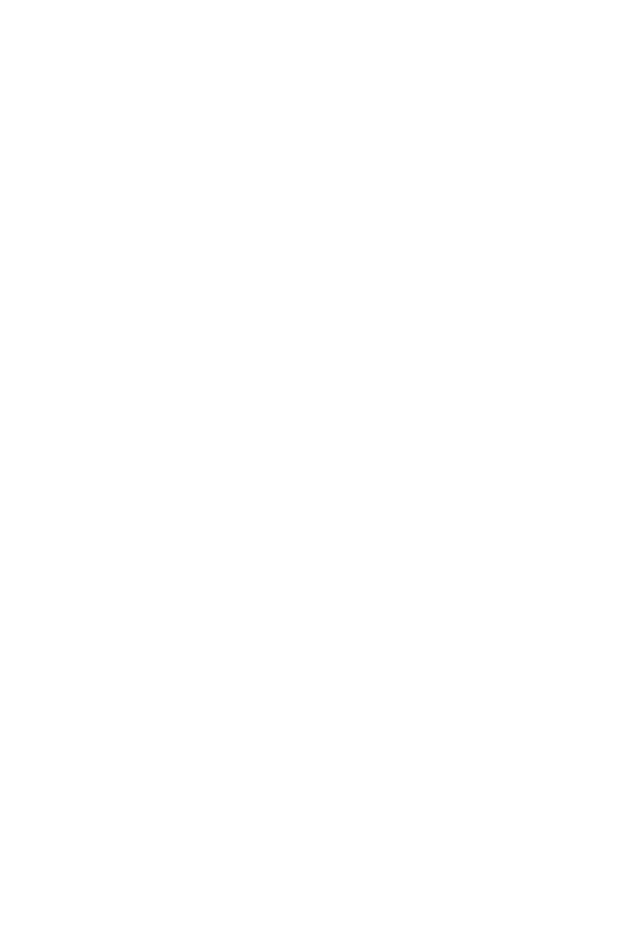
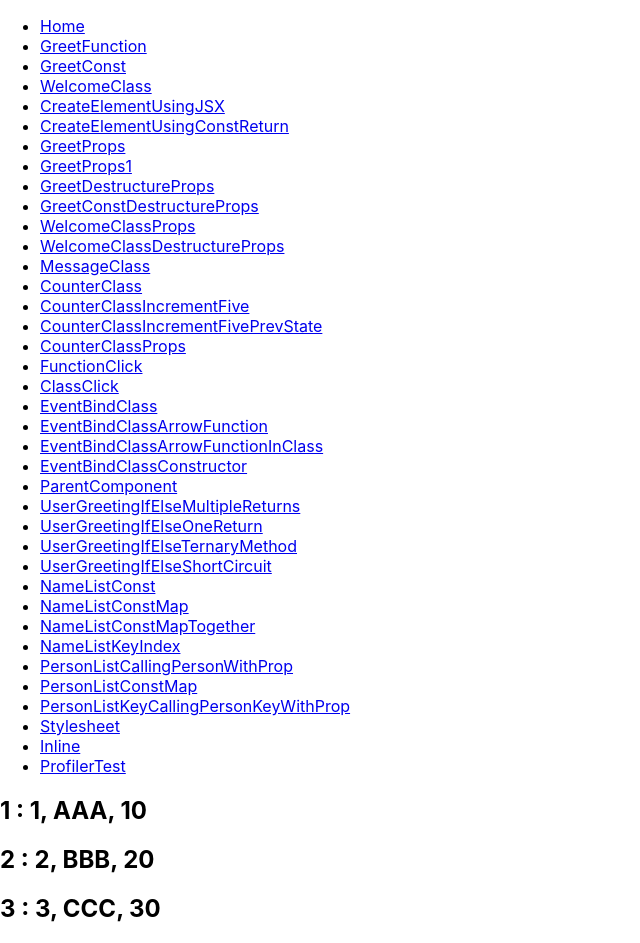
Before and after one commit to manumit-mukund/react_repository, a React (Create React App) app in the folder hello-world-app/: page /PersonListKeyCallingPersonKeyWithProp in a window 1280 px wide. Before the commit this address had no page. Shown: the whole page, without its empty margins (0-640 px from the left). Before the commit the page ends 800 px from the top, so only its background shows below. Built offline with nearby package versions, Linux system fonts and the light colour scheme; the HTML template or start-up script is replaced by a standard one.

Commit message:
Commit changes...

```diff
--- a/hello-world-app/src/App.js
+++ b/hello-world-app/src/App.js
@@ -10,7 +10,7 @@
   EventBindClass, EventBindClassArrowFunction, EventBindClassArrowFunctionInClass,
   EventBindClassConstructor, ParentComponent, UserGreetingIfElseMultipleReturns,
   UserGreetingIfElseOneReturn, UserGreetingIfElseTernaryMethod, UserGreetingIfElseShortCircuit,
-  NameListConst, NameListConstMap, NameListConstMapTogether, NameListKeyIndex, PersonListCallingPersonWithProp, PersonListConstMap, PersonListKey,
+  NameListConst, NameListConstMap, NameListConstMapTogether, NameListKeyIndex, PersonListCallingPersonWithProp, PersonListConstMap, PersonListKeyCallingPersonKeyWithProp,
   Stylesheet,
   Inline, Home, Layout, ProfilerTest
 } from './components/pages';
@@ -57,7 +57,7 @@
           <Route path="NameListKeyIndex" element={<NameListKeyIndex />} />
           <Route path="PersonListCallingPersonWithProp" element={<PersonListCallingPersonWithProp />} />
           <Route path="PersonListConstMap" element={<PersonListConstMap />} />
-          <Route path="PersonListKey" element={<PersonListKey />} />
+          <Route path="PersonListKeyCallingPersonKeyWithProp" element={<PersonListKeyCallingPersonKeyWithProp />} />
           <Route path="Stylesheet" element={<Stylesheet primary={false} />} />
           <Route path="Inline" element={<Inline />} />
           <Route path="ProfilerTest" element={<ProfilerTest />} />
--- a/hello-world-app/src/components/Layout.js
+++ b/hello-world-app/src/components/Layout.js
@@ -109,7 +109,7 @@
             <Link to="/PersonListConstMap">PersonListConstMap</Link>
           </li>
           <li>
-            <Link to="/PersonListKey">PersonListKey</Link>
+            <Link to="/PersonListKeyCallingPersonKeyWithProp">PersonListKeyCallingPersonKeyWithProp</Link>
           </li>
           <li>
             <Link to="/Stylesheet">Stylesheet</Link>
--- a/hello-world-app/src/components/PersonKey.js
+++ /dev/null
@@ -1,14 +0,0 @@
-import React from 'react'
-
-function PersonKey({ myperson, mykey }) {
-
-    return (
-
-        <h2>
-            {mykey}  {myperson.id}, {myperson.name}, {myperson.age}
-        </h2>
-
-    )
-}
-
-export default PersonKey
--- /dev/null
+++ b/hello-world-app/src/components/PersonKeyWithProp.js
@@ -0,0 +1,14 @@
+import React from 'react'
+
+function PersonKeyWithProp({ myperson, mykey }) {
+
+    return (
+
+        <h2>
+            {mykey} : {myperson.id}, {myperson.name}, {myperson.age}
+        </h2>
+
+    )
+}
+
+export default PersonKeyWithProp
--- a/hello-world-app/src/components/PersonListKey.js
+++ /dev/null
@@ -1,34 +0,0 @@
-import React from 'react'
-import PersonKey from './PersonKey'
-
-function PersonListKey() {
-
-    const persons = [
-
-        {
-            id: 1,
-            name: 'AAA',
-            age: 10
-        },
-
-        {
-            id: 2,
-            name: 'BBB',
-            age: 20
-        },
-
-        {
-            id: 3,
-            name: 'CCC',
-            age: 30
-        }
-    ]
-
-    const personList = persons.map(person => <PersonKey mykey={person.id} myperson={person} />)
-
-    return <div>{personList}</div>
-
-
-}
-
-export default PersonListKey
--- /dev/null
+++ b/hello-world-app/src/components/PersonListKeyCallingPersonKeyWithProp.js
@@ -0,0 +1,34 @@
+import React from 'react'
+import PersonKeyWithProp from './PersonKeyWithProp'
+
+function PersonListKeyCallingPersonKeyWithProp() {
+
+    const persons = [
+
+        {
+            id: 1,
+            name: 'AAA',
+            age: 10
+        },
+
+        {
+            id: 2,
+            name: 'BBB',
+            age: 20
+        },
+
+        {
+            id: 3,
+            name: 'CCC',
+            age: 30
+        }
+    ]
+
+    const personList = persons.map(person => <PersonKeyWithProp mykey={person.id} myperson={person} />)
+
+    return <div>{personList}</div>
+
+
+}
+
+export default PersonListKeyCallingPersonKeyWithProp
--- a/hello-world-app/src/components/pages.js
+++ b/hello-world-app/src/components/pages.js
@@ -32,7 +32,7 @@
 import NameListKeyIndex from './NameListKeyIndex';
 import PersonListCallingPersonWithProp from './PersonListCallingPersonWithProp';
 import PersonListConstMap from './PersonListConstMap';
-import PersonListKey from './PersonListKey';
+import PersonListKeyCallingPersonKeyWithProp from './PersonListKeyCallingPersonKeyWithProp';
 import Stylesheet from './Stylesheet';
 import Inline from './Inline';
 import ProfilerTest from './ProfilerTest';
@@ -72,7 +72,7 @@
     NameListKeyIndex,
     PersonListCallingPersonWithProp,
     PersonListConstMap,
-    PersonListKey,
+    PersonListKeyCallingPersonKeyWithProp,
     Stylesheet,
     Inline,
     Home,
```
